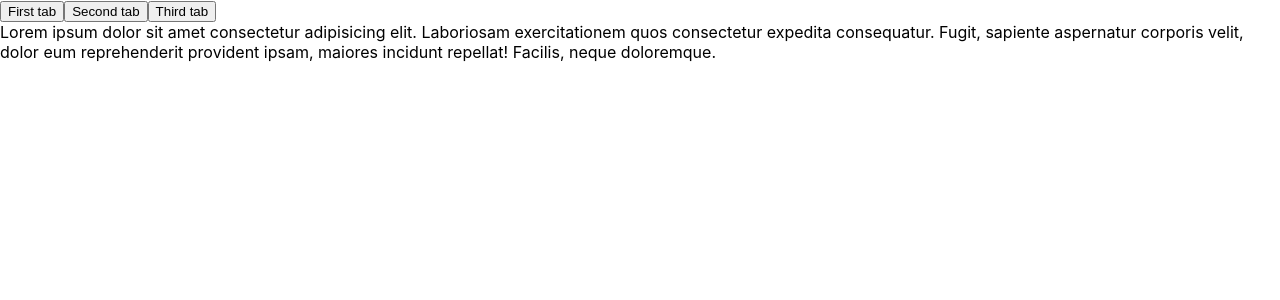
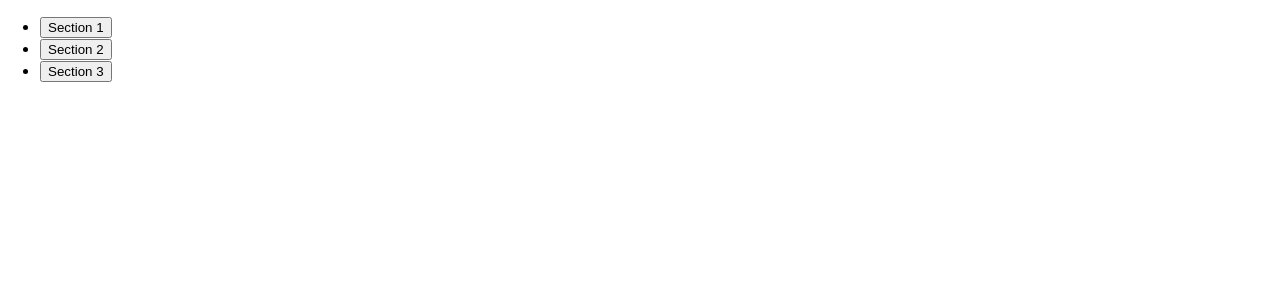
Before and after one commit to khoerch/react-playground, a React (Create React App) app: page / in a window 1280 px wide. Shown: the top 300 px of the page. Built offline with nearby package versions, Linux system fonts and the light colour scheme.

Commit message:
Mod 14.10 state drill exercise

```diff
--- a/src/App.js
+++ b/src/App.js
@@ -1,20 +1,26 @@
 import React from 'react';
-import Tabs from './state/Tabs';
+import Accordian from './state-drills/Accordian';
 
-const tabsProp = [
-  { name: 'First tab',
-    content: 'Lorem ipsum dolor sit amet consectetur adipisicing elit. Laboriosam exercitationem quos consectetur expedita consequatur. Fugit, sapiente aspernatur corporis velit, dolor eum reprehenderit provident ipsam, maiores incidunt repellat! Facilis, neque doloremque.' },
-  { name: 'Second tab',
-    content: 'Laboriosam exercitationem quos consectetur expedita consequatur. Fugit, sapiente aspernatur corporis velit, dolor eum reprehenderit provident ipsam, maiores incidunt repellat! Facilis, neque doloremque. Lorem ipsum dolor sit amet consectetur adipisicing elit.' },
-  { name: 'Third tab',
-    content: 'Fugit, sapiente aspernatur corporis velit, dolor eum reprehenderit provident ipsam, maiores incidunt repellat! Facilis, neque doloremque. Lorem ipsum dolor sit amet consectetur adipisicing elit. Laboriosam exercitationem quos consectetur expedita consequatur.' },
+const sectionProp = [
+  {
+    title: 'Section 1',
+    content: 'Lorem ipsum dolor sit amet consectetur adipisicing elit.',
+  },
+  {
+    title: 'Section 2',
+    content: 'Cupiditate tenetur aliquam necessitatibus id distinctio quas nihil ipsam nisi modi!',
+  },
+  {
+    title: 'Section 3',
+    content: 'Animi amet cumque sint cupiditate officia ab voluptatibus libero optio et?',
+  },
 ]
 
 class App extends React.Component {
   render() {
     return (
       <div className="App">
-        <Tabs tabs={tabsProp}/>
+        <Accordian sections={sectionProp}/>
       </div>
     );
   }
--- /dev/null
+++ b/src/state-drills/Accordian.js
@@ -0,0 +1,32 @@
+import React from 'react';
+
+class Accordian extends React.Component{
+    static defaultProps = { sections: [] };
+    state = {
+        currentSectionIndex: null
+    }
+    handleButtonClick(index) {
+        this.setState({ currentSectionIndex: index })
+    }
+
+    renderSections() {
+        return this.props.sections.map((item, index) => (
+            <li key={index}>
+                <button type="button" onClick={() => this.handleButtonClick(index)}>
+                    {item.title}
+                </button>
+                {(this.state.currentSectionIndex === index) && <p>{item.content}</p>}
+            </li>
+        ))
+    }
+
+    render() {
+        return (
+            <ul>
+                {this.renderSections()}
+            </ul>
+        )
+    }
+}
+
+export default Accordian;
```
Also changed, not shown: src/state-drills/Accordian.css (added), 2 other files (tests, documents, lock files or other folders).
